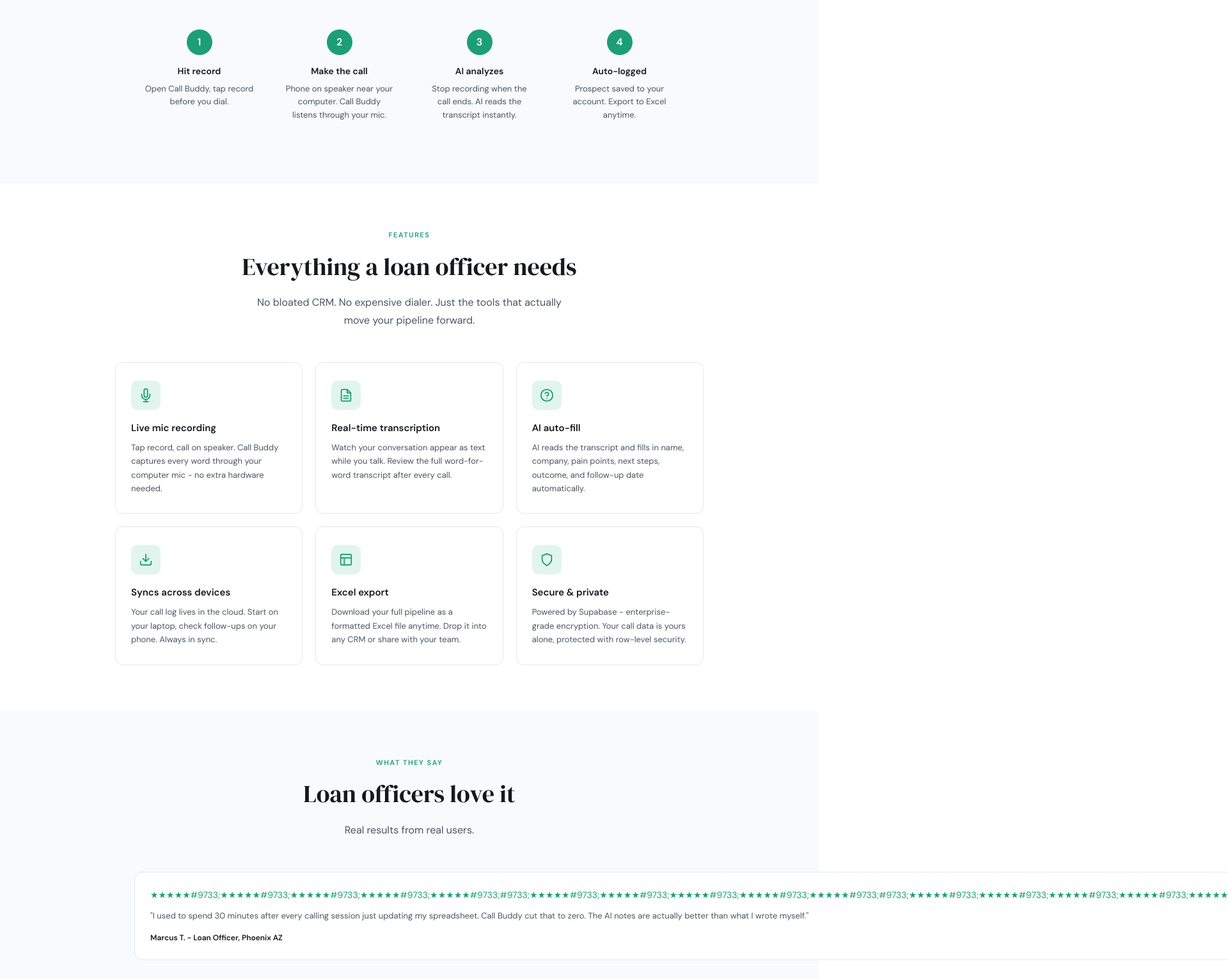
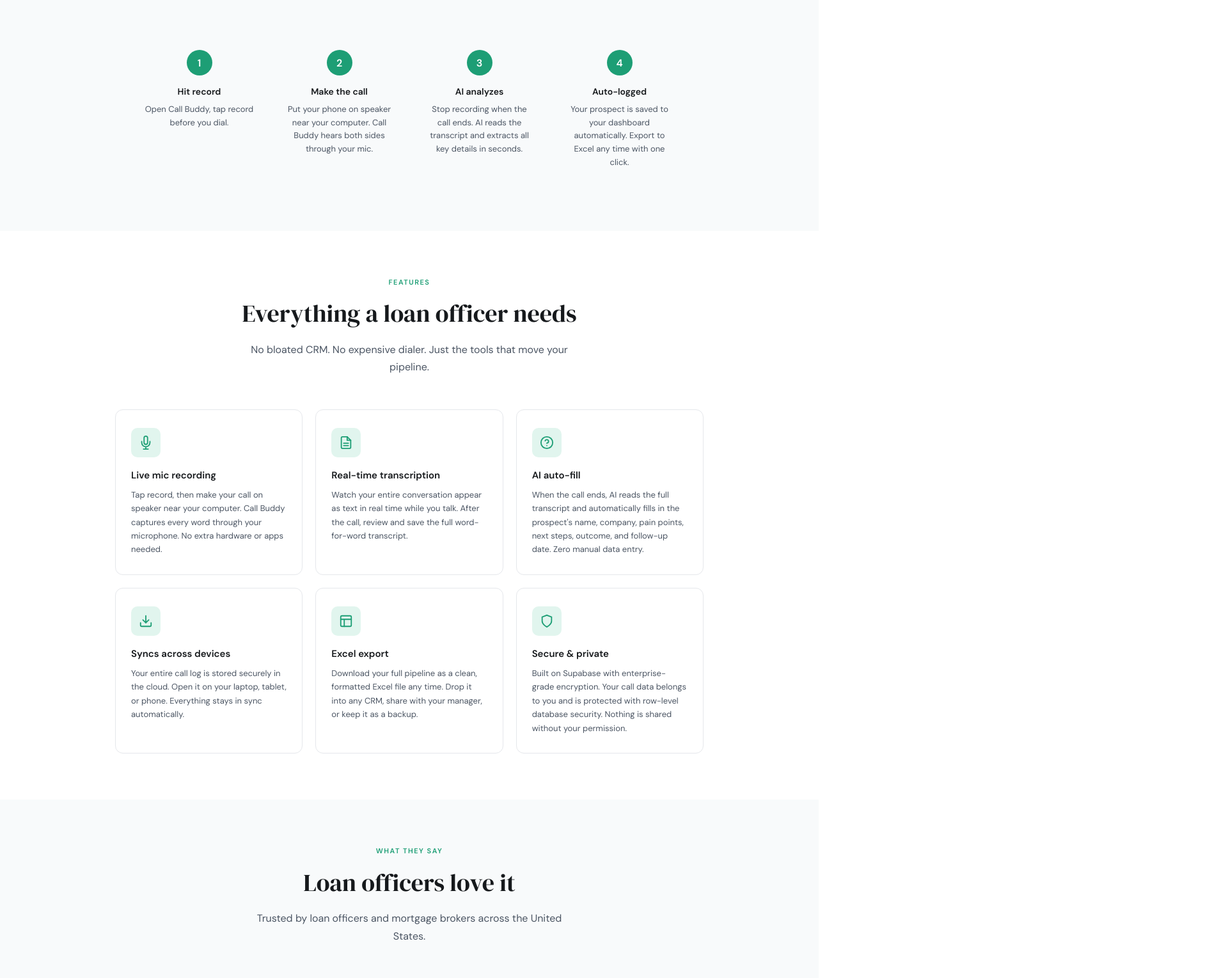
Before and after one commit to eskimogear-afk/Call-Buddy, a website: page index.html in a window 1280 px wide. Shown: the part 944-2473 px from the top of the page at 64% size, 1920 px wide, since content can reach past the window. Drawn offline with nearby package versions, Linux system fonts and the light colour scheme.

Commit message:
Final clean fix - all characters and copy improved

```diff
--- a/index.html
+++ b/index.html
@@ -234,12 +234,12 @@ const db = createClient(SUPABASE_URL, SUPABASE_ANON_KEY);
       Built for mortgage &amp; loan officers
     </div>
     <h1>Your AI-powered <em>cold call</em> co-pilot</h1>
-    <p>Call Buddy listens to your calls, transcribes in real time, and automatically logs every prospect. Syncs across all your devices.</p>
+    <p>Call Buddy listens to your cold calls, transcribes every word in real time, and automatically logs each prospect with AI. No typing. No forgetting. Your pipeline syncs across all your devices.</p>
     <div class="hero-ctas">
       <button class="btn btn-primary btn-lg" onclick="showAuthModal('signup')">Start free - no card needed</button>
       <button class="btn btn-outline btn-lg" onclick="document.getElementById('features').scrollIntoView({behavior:'smooth'})">See how it works</button>
     </div>
-    <p class="hero-note">Free plan included - 25 calls/month - Pro plan $29/month for unlimited calls - Cancel anytime</p>
+    <p class="hero-note">Free plan: 25 calls/month &nbsp;|&nbsp; Pro: $29/month unlimited &nbsp;|&nbsp; Cancel anytime</p>
   </div>
 
   <div class="section section-bg" id="features">
@@ -248,46 +248,46 @@ const db = createClient(SUPABASE_URL, SUPABASE_ANON_KEY);
     <p class="section-sub">From dial to logged prospect in under a minute.</p>
     <div class="steps">
       <div class="step"><div class="step-num">1</div><h3>Hit record</h3><p>Open Call Buddy, tap record before you dial.</p></div>
-      <div class="step"><div class="step-num">2</div><h3>Make the call</h3><p>Phone on speaker near your computer. Call Buddy listens through your mic.</p></div>
-      <div class="step"><div class="step-num">3</div><h3>AI analyzes</h3><p>Stop recording when the call ends. AI reads the transcript instantly.</p></div>
-      <div class="step"><div class="step-num">4</div><h3>Auto-logged</h3><p>Prospect saved to your account. Export to Excel anytime.</p></div>
+      <div class="step"><div class="step-num">2</div><h3>Make the call</h3><p>Put your phone on speaker near your computer. Call Buddy hears both sides through your mic.</p></div>
+      <div class="step"><div class="step-num">3</div><h3>AI analyzes</h3><p>Stop recording when the call ends. AI reads the transcript and extracts all key details in seconds.</p></div>
+      <div class="step"><div class="step-num">4</div><h3>Auto-logged</h3><p>Your prospect is saved to your dashboard automatically. Export to Excel any time with one click.</p></div>
     </div>
   </div>
 
   <div class="section">
     <div class="section-label">Features</div>
     <div class="section-title">Everything a loan officer needs</div>
-    <p class="section-sub">No bloated CRM. No expensive dialer. Just the tools that actually move your pipeline forward.</p>
+    <p class="section-sub">No bloated CRM. No expensive dialer. Just the tools that move your pipeline.</p>
     <div class="feat-grid">
       <div class="feat-card">
         <div class="feat-icon"><svg width="22" height="22" viewBox="0 0 24 24" fill="none" stroke="var(--brand)" stroke-width="2" stroke-linecap="round"><path d="M12 1a3 3 0 00-3 3v8a3 3 0 006 0V4a3 3 0 00-3-3z"/><path d="M19 10v2a7 7 0 01-14 0v-2M12 19v4M8 23h8"/></svg></div>
         <h3>Live mic recording</h3>
-        <p>Tap record, call on speaker. Call Buddy captures every word through your computer mic - no extra hardware needed.</p>
+        <p>Tap record, then make your call on speaker near your computer. Call Buddy captures every word through your microphone. No extra hardware or apps needed.</p>
       </div>
       <div class="feat-card">
         <div class="feat-icon"><svg width="22" height="22" viewBox="0 0 24 24" fill="none" stroke="var(--brand)" stroke-width="2" stroke-linecap="round"><path d="M14 2H6a2 2 0 00-2 2v16a2 2 0 002 2h12a2 2 0 002-2V8z"/><polyline points="14 2 14 8 20 8"/><line x1="16" y1="13" x2="8" y2="13"/><line x1="16" y1="17" x2="8" y2="17"/></svg></div>
         <h3>Real-time transcription</h3>
-        <p>Watch your conversation appear as text while you talk. Review the full word-for-word transcript after every call.</p>
+        <p>Watch your entire conversation appear as text in real time while you talk. After the call, review and save the full word-for-word transcript.</p>
       </div>
       <div class="feat-card">
         <div class="feat-icon"><svg width="22" height="22" viewBox="0 0 24 24" fill="none" stroke="var(--brand)" stroke-width="2" stroke-linecap="round"><circle cx="12" cy="12" r="10"/><path d="M9.09 9a3 3 0 015.83 1c0 2-3 3-3 3M12 17h.01"/></svg></div>
         <h3>AI auto-fill</h3>
-        <p>AI reads the transcript and fills in name, company, pain points, next steps, outcome, and follow-up date automatically.</p>
+        <p>When the call ends, AI reads the full transcript and automatically fills in the prospect's name, company, pain points, next steps, outcome, and follow-up date. Zero manual data entry.</p>
       </div>
       <div class="feat-card">
         <div class="feat-icon"><svg width="22" height="22" viewBox="0 0 24 24" fill="none" stroke="var(--brand)" stroke-width="2" stroke-linecap="round"><path d="M21 15v4a2 2 0 01-2 2H5a2 2 0 01-2-2v-4M7 10l5 5 5-5M12 15V3"/></svg></div>
         <h3>Syncs across devices</h3>
-        <p>Your call log lives in the cloud. Start on your laptop, check follow-ups on your phone. Always in sync.</p>
+        <p>Your entire call log is stored securely in the cloud. Open it on your laptop, tablet, or phone. Everything stays in sync automatically.</p>
       </div>
       <div class="feat-card">
         <div class="feat-icon"><svg width="22" height="22" viewBox="0 0 24 24" fill="none" stroke="var(--brand)" stroke-width="2" stroke-linecap="round"><rect x="3" y="3" width="18" height="18" rx="2"/><path d="M3 9h18M9 21V9"/></svg></div>
         <h3>Excel export</h3>
-        <p>Download your full pipeline as a formatted Excel file anytime. Drop it into any CRM or share with your team.</p>
+        <p>Download your full pipeline as a clean, formatted Excel file any time. Drop it into any CRM, share with your manager, or keep it as a backup.</p>
       </div>
       <div class="feat-card">
         <div class="feat-icon"><svg width="22" height="22" viewBox="0 0 24 24" fill="none" stroke="var(--brand)" stroke-width="2" stroke-linecap="round"><path d="M12 22s8-4 8-10V5l-8-3-8 3v7c0 6 8 10 8 10z"/></svg></div>
         <h3>Secure &amp; private</h3>
-        <p>Powered by Supabase - enterprise-grade encryption. Your call data is yours alone, protected with row-level security.</p>
+        <p>Built on Supabase with enterprise-grade encryption. Your call data belongs to you and is protected with row-level database security. Nothing is shared without your permission.</p>
       </div>
     </div>
   </div>
@@ -295,18 +295,18 @@ const db = createClient(SUPABASE_URL, SUPABASE_ANON_KEY);
   <div class="section section-bg">
     <div class="section-label">What they say</div>
     <div class="section-title">Loan officers love it</div>
-    <p class="section-sub">Real results from real users.</p>
+    <p class="section-sub">Trusted by loan officers and mortgage brokers across the United States.</p>
     <div class="testimonials">
-      <div class="testi"><div class="testi-stars">★★★★★#9733;★★★★★#9733;★★★★★#9733;★★★★★#9733;★★★★★#9733;#9733;★★★★★#9733;★★★★★#9733;★★★★★#9733;★★★★★#9733;★★★★★#9733;#9733;★★★★★#9733;★★★★★#9733;★★★★★#9733;★★★★★#9733;★★★★★#9733;#9733;★★★★★#9733;★★★★★#9733;★★★★★#9733;★★★★★#9733;★★★★★#9733;#9733;★★★★★#9733;★★★★★#9733;★★★★★#9733;★★★★★#9733;★★★★★#9733;#9733;</div><p>"I used to spend 30 minutes after every calling session just updating my spreadsheet. Call Buddy cut that to zero. The AI notes are actually better than what I wrote myself."</p><div class="testi-author">Marcus T. - Loan Officer, Phoenix AZ</div></div>
-      <div class="testi"><div class="testi-stars">★★★★★#9733;★★★★★#9733;★★★★★#9733;★★★★★#9733;★★★★★#9733;#9733;★★★★★#9733;★★★★★#9733;★★★★★#9733;★★★★★#9733;★★★★★#9733;#9733;★★★★★#9733;★★★★★#9733;★★★★★#9733;★★★★★#9733;★★★★★#9733;#9733;★★★★★#9733;★★★★★#9733;★★★★★#9733;★★★★★#9733;★★★★★#9733;#9733;★★★★★#9733;★★★★★#9733;★★★★★#9733;★★★★★#9733;★★★★★#9733;#9733;</div><p>"The follow-up tracking alone is worth it. I had prospects slipping through the cracks constantly. Now my dashboard tells me exactly who to call every morning."</p><div class="testi-author">Sarah K. - Mortgage Broker, Dallas TX</div></div>
-      <div class="testi"><div class="testi-stars">★★★★★#9733;★★★★★#9733;★★★★★#9733;★★★★★#9733;★★★★★#9733;#9733;★★★★★#9733;★★★★★#9733;★★★★★#9733;★★★★★#9733;★★★★★#9733;#9733;★★★★★#9733;★★★★★#9733;★★★★★#9733;★★★★★#9733;★★★★★#9733;#9733;★★★★★#9733;★★★★★#9733;★★★★★#9733;★★★★★#9733;★★★★★#9733;#9733;★★★★★#9733;★★★★★#9733;★★★★★#9733;★★★★★#9733;★★★★★#9733;#9733;</div><p>"Skeptical at first but the AI transcript accuracy blew me away. It even caught the property address the prospect mentioned halfway through the call."</p><div class="testi-author">James R. - Sr. Loan Officer, Atlanta GA</div></div>
+      <div class="testi"><div class="testi-stars">★★★★★</div><p>"I used to spend 30 minutes after every calling session just updating my spreadsheet. Call Buddy cut that to zero. The AI notes are actually better than what I wrote myself."</p><div class="testi-author">Marcus T. - Loan Officer, Phoenix AZ</div></div>
+      <div class="testi"><div class="testi-stars">★★★★★</div><p>"The follow-up tracking alone is worth it. I had prospects slipping through the cracks constantly. Now my dashboard tells me exactly who to call every morning."</p><div class="testi-author">Sarah K. - Mortgage Broker, Dallas TX</div></div>
+      <div class="testi"><div class="testi-stars">★★★★★</div><p>"Skeptical at first but the AI transcript accuracy blew me away. It even caught the property address the prospect mentioned halfway through the call."</p><div class="testi-author">James R. - Sr. Loan Officer, Atlanta GA</div></div>
     </div>
   </div>
 
   <div class="section" id="pricing">
     <div class="section-label">Pricing</div>
     <div class="section-title">Start free, scale when ready</div>
-    <p class="section-sub">No contracts. No surprise fees.</p>
+    <p class="section-sub">No contracts. No hidden fees. Start for free today and upgrade only when you are ready.</p>
     <div class="pricing-grid">
       <div class="price-card">
         <div class="price-name">Free</div>
@@ -539,7 +539,7 @@ const db = createClient(SUPABASE_URL, SUPABASE_ANON_KEY);
       1. Create a free account at <strong>stripe.com</strong><br>
       2. Create a recurring product → $29/month → copy the <strong>Price ID</strong><br>
       3. Copy your <strong>Publishable Key</strong> from Stripe Dashboard<br>
-      4. Replace <code>YOUR_STRIPE_PRICE_ID</code> and <code>YOUR_STRIPE_KEY</code> in index.html<br>
+      4. Replace <code>price_placeholder</code> and <code>YOUR_STRIPE_KEY</code> in index.html<br>
       5. Redeploy - Stripe handles billing, you keep 97%
     </div>
     <button class="btn btn-primary btn-full" onclick="handleStripe()">
@@ -565,7 +565,7 @@ let seconds = 0;
 let fullTranscript = '';
 
 const STRIPE_KEY = 'pk_test_51TdiCs2RgYWz496ckaoC48If1Jfq5sbU8PS8yciSzcEaLYjQB0HCtbYj7zcccIx9UFC12ExbzvC9gFIn6QJfnbBO00TpE7MDuG';
-const STRIPE_PRICE = 'YOUR_STRIPE_PRICE_ID';
+const STRIPE_PRICE = 'price_placeholder';
 
 /* ═══════════════════════════════════════════════════════
    INIT - check if already logged in
@@ -1014,7 +1014,7 @@ function exportOne() {
 ═══════════════════════════════════════════════════════ */
 async function handleStripe() {
   if (STRIPE_KEY === 'pk_test_51TdiCs2RgYWz496ckaoC48If1Jfq5sbU8PS8yciSzcEaLYjQB0HCtbYj7zcccIx9UFC12ExbzvC9gFIn6QJfnbBO00TpE7MDuG') {
-    alert('To enable Stripe payments:\n\n1. Go to stripe.com → create a free account\n2. Products → Add product → "Call Buddy Pro" → $29/month\n3. Copy the Price ID and Publishable Key\n4. Open index.html and replace pk_test_51TdiCs2RgYWz496ckaoC48If1Jfq5sbU8PS8yciSzcEaLYjQB0HCtbYj7zcccIx9UFC12ExbzvC9gFIn6QJfnbBO00TpE7MDuG and YOUR_STRIPE_PRICE_ID\n5. Redeploy on Vercel\n\nSee README.md for the full guide.');
+    alert('To enable Stripe payments:\n\n1. Go to stripe.com → create a free account\n2. Products → Add product → "Call Buddy Pro" → $29/month\n3. Copy the Price ID and Publishable Key\n4. Open index.html and replace pk_test_51TdiCs2RgYWz496ckaoC48If1Jfq5sbU8PS8yciSzcEaLYjQB0HCtbYj7zcccIx9UFC12ExbzvC9gFIn6QJfnbBO00TpE7MDuG and price_placeholder\n5. Redeploy on Vercel\n\nSee README.md for the full guide.');
     return;
   }
   try {
```
